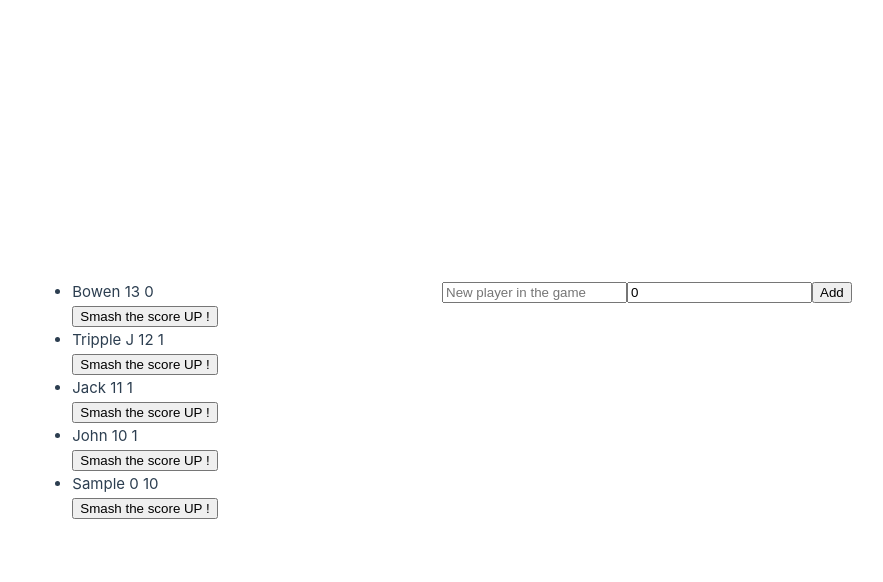
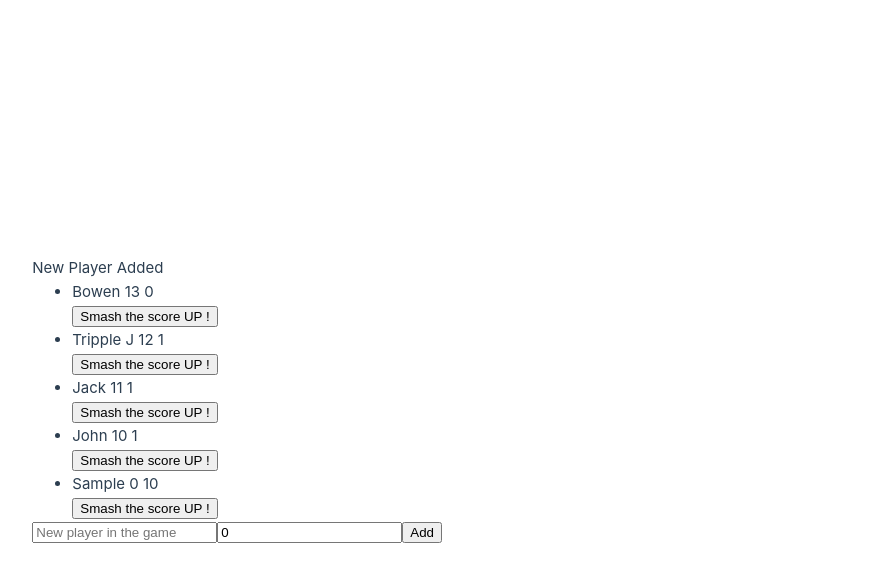
Before and after one commit to irex808/vue3-test1, a Vue app in the folder vue-test-1-sfc/: page / in a window 1280 px wide. Both pictures are taken after typing "Sample" into the empty fields and a click on the button "Add". Shown: the top 582 px of the page, without its empty margins (198-1081 px from the left). Built offline with nearby package versions, Linux system fonts and the light colour scheme.

Commit message:
LeaderBoard component added flash news when new player is added

```diff
--- a/vue-test-1-sfc/src/components/LeaderBoard.vue
+++ b/vue-test-1-sfc/src/components/LeaderBoard.vue
@@ -1,66 +1,83 @@
 <script>
 import PlayerList from "./PlayerList.vue";
 import PlayerCreate from "./PlayerCreate.vue";
+import NewPlayerAdded from "./NewPlayerAdded.vue";
 
-export default{
-    components: { PlayerList, PlayerCreate },
-    data(){
-        return{
+export default {
+  components: { PlayerList, PlayerCreate, NewPlayerAdded },
+  data() {
+    return {
       players: [
-                { name: 'John', score: 10, difference: 0, id: 1, position: 0 },
-                { name: 'Jack', score: 11, difference: 0, id: 2, position: 0 },
-                { name: 'Tripple J', score: 12, difference: 0, id: 3, position: 0 },
-                { name: 'Bowen', score: 13, difference: 0, id: 4, position: 0 }
+        { name: "John", score: 10, difference: 0, id: 1, position: 0 },
+        { name: "Jack", score: 11, difference: 0, id: 2, position: 0 },
+        { name: "Tripple J", score: 12, difference: 0, id: 3, position: 0 },
+        { name: "Bowen", score: 13, difference: 0, id: 4, position: 0 },
       ],
-            newPlayer:''
-        }
+      newPlayer: "",
+      open: false,
+    };
   },
   computed: {
     sortPlayersDesc() {
       let numberOfPlayers = this.players.length;
       this.players.sort((a, b) => b.score - a.score);
-              for(let i = 0; i < numberOfPlayers; i++)
-              {
-                this.players[i].position = i+1;
+      for (let i = 0; i < numberOfPlayers; i++) {
+        this.players[i].position = i + 1;
       }
       let index = 0;
-              for(let i = 0; i < numberOfPlayers; i++){
+      for (let i = 0; i < numberOfPlayers; i++) {
         if (index === 0) {
           this.players[i].difference = 0;
           index++;
           i--;
           continue;
         }
-                if (index < numberOfPlayers ) {
-                    this.players[index].difference = this.players[i].score - this.players[index].score;
+        if (index < numberOfPlayers) {
+          this.players[index].difference =
+            this.players[i].score - this.players[index].score;
         }
-                if(index === numberOfPlayers - 1){
+        if (index === numberOfPlayers - 1) {
           break;
         }
         index++;
       }
       return this.players;
-        }
     },
-    methods:{
-        addPlayer(name, score){
+  },
+  methods: {
+    addPlayer(name, score) {
       this.players.push({
-                name: name, score: score, difference:0, id: this.players.length+1
+        name: name,
+        score: score,
+        difference: 0,
+        id: this.players.length + 1,
       });
+      this.showNewPlayer();
     },
-        incrementResult(id){
-            for(let i = 0; i < this.players.length; i++){
-                if(this.players[i].id === id){
+    incrementResult(id) {
+      for (let i = 0; i < this.players.length; i++) {
+        if (this.players[i].id === id) {
           this.players[i].score++;
         }
       }
       // sortPlayersDesc;
-        }
-    }
-
+    },
+    showNewPlayer() {
+      this.open = true;
+      setTimeout(() => (this.open = false), 3000);
+    },
+  },
 };
 </script>
 <template>
-    <PlayerList :players="sortPlayersDesc" @scoreList="incrementResult"></PlayerList>
+  <div>
+    <NewPlayerAdded v-if="this.open"></NewPlayerAdded>
+    <PlayerList
+      :players="sortPlayersDesc"
+      @scoreList="incrementResult"
+    ></PlayerList>
+    <div class="mx-2">
       <PlayerCreate @createPlayer="addPlayer"></PlayerCreate>
+    </div>
+  </div>
 </template>
```
Lines whose indentation alone changed are shown as unchanged.
